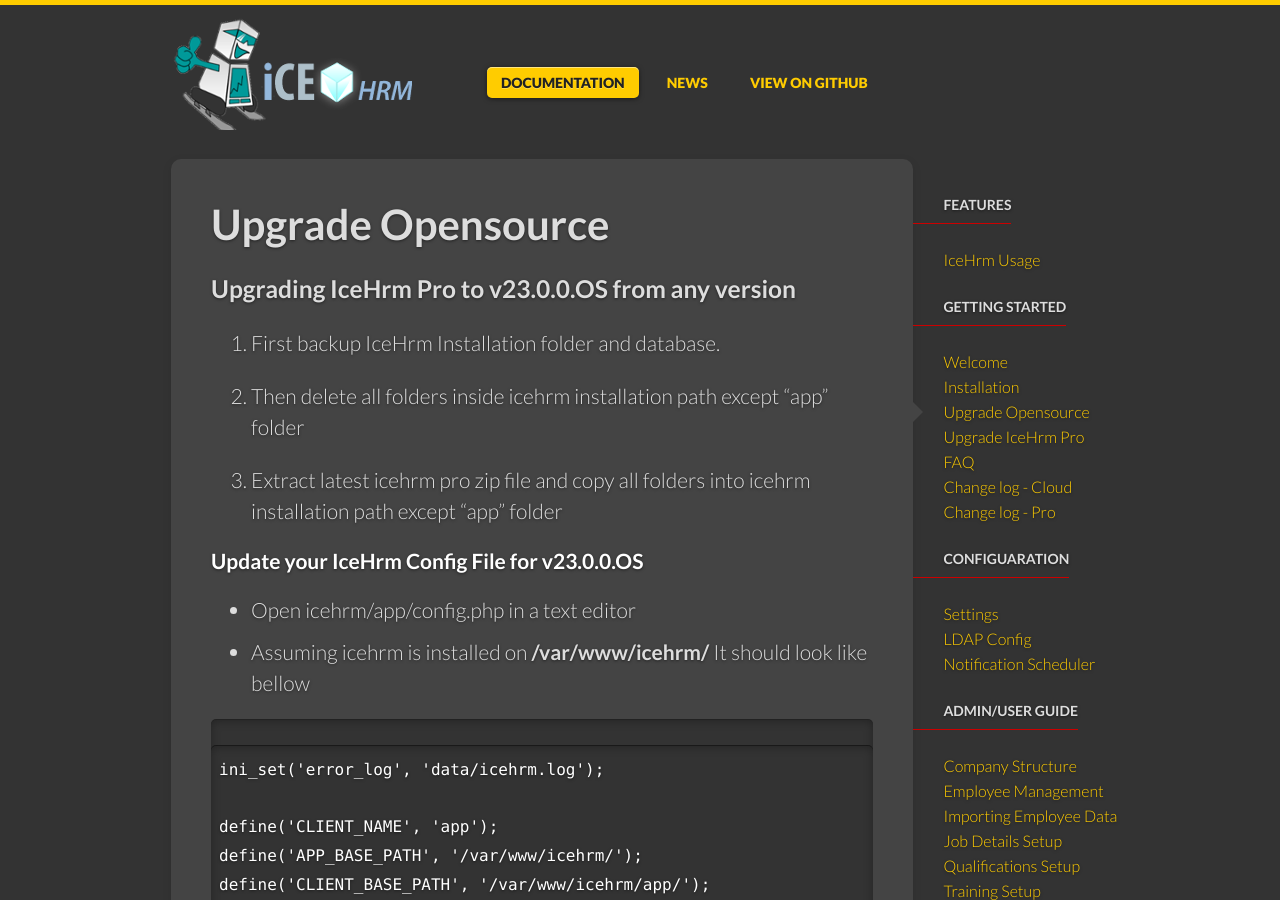
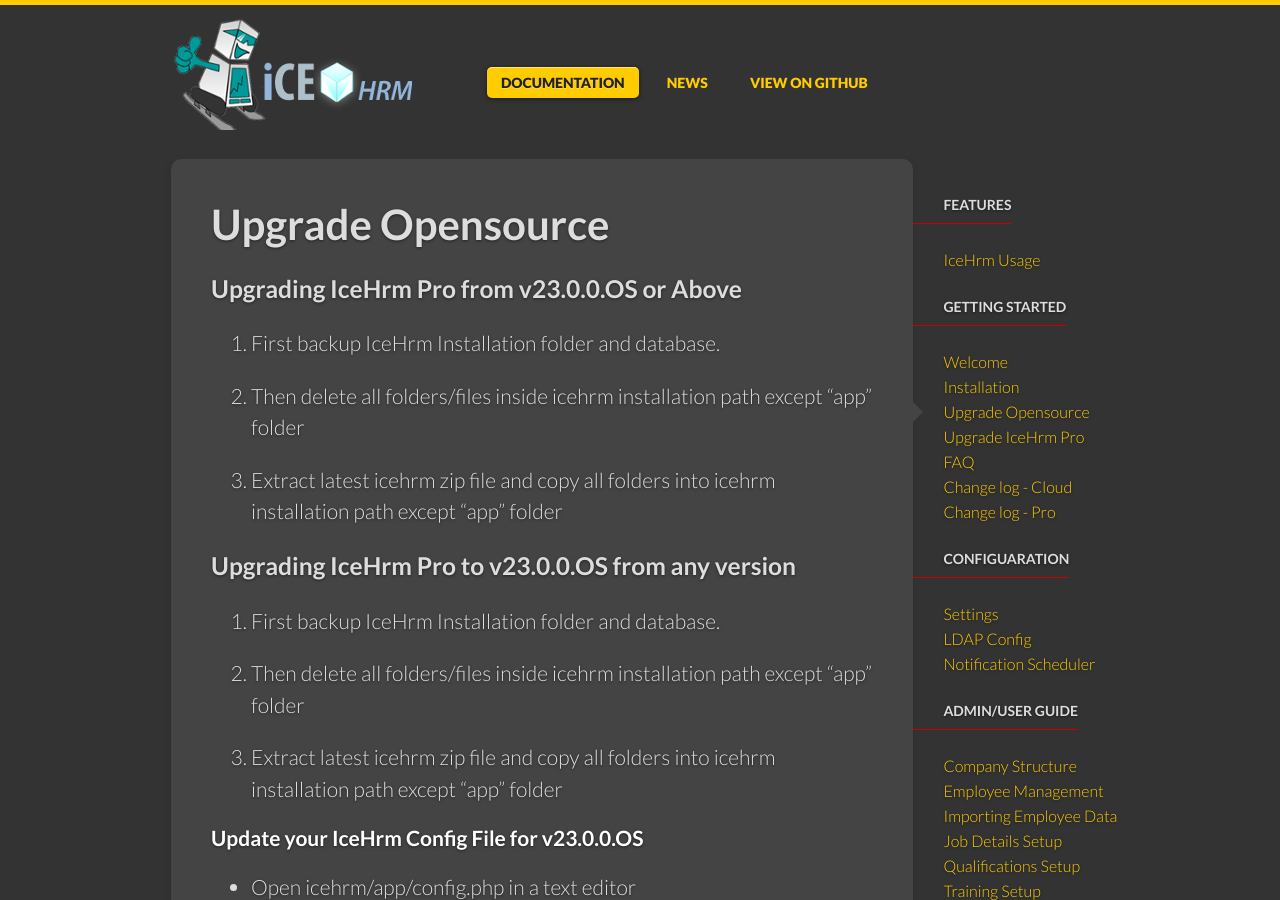
Before and after one commit to icehrm/icehrm.github.io, a Jekyll site: the page built from _docs/upgrade.md, in a window 1280 px wide and 900 px high. Built offline with Jekyll 4.4.1, drawn with Linux system fonts in a browser that asks for light colours.

Commit message:
Change log

```diff
--- a/_docs/upgrade.md
+++ b/_docs/upgrade.md
@@ -5,13 +5,23 @@
 next_section: upgrade-pro
 permalink: /docs/upgrade/
 ---
+
+### Upgrading IceHrm Pro from v23.0.0.OS or Above
+
+1. First backup IceHrm Installation folder and database.
+
+2. Then delete all folders/files inside icehrm installation path except "app" folder
+
+3. Extract latest icehrm zip file and copy all folders into icehrm installation path except "app" folder
+
+
 ### Upgrading IceHrm Pro to v23.0.0.OS from any version
 
 1. First backup IceHrm Installation folder and database.
 
-2. Then delete all folders inside icehrm installation path except "app" folder
+2. Then delete all folders/files inside icehrm installation path except "app" folder
 
-3. Extract latest icehrm pro zip file and copy all folders into icehrm installation path except "app" folder
+3. Extract latest icehrm zip file and copy all folders into icehrm installation path except "app" folder
 
 
 #### Update your IceHrm Config File for v23.0.0.OS
```
Also changed, not shown: _docs/changelog-pro.md (+8 -0 lines), _docs/upgrade-pro.md (+10 -1 lines).
